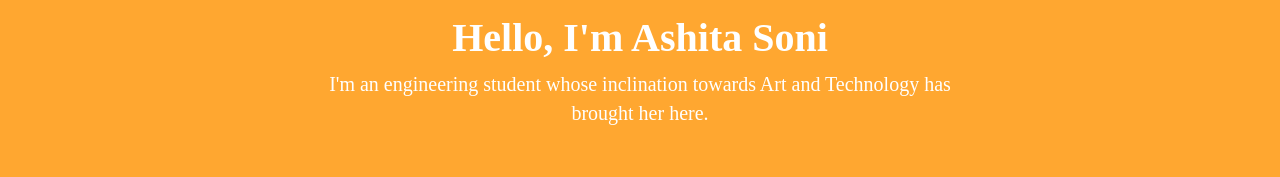
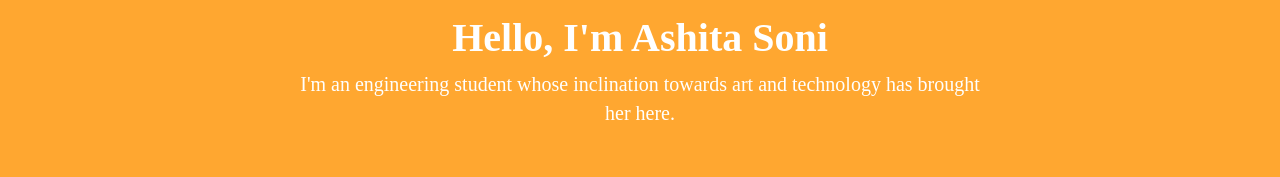
Before and after one commit to ashitasoni/ashitasoni.github.io, a plain HTML site: page index.html in a window 1280 px wide. Shown: the part 212-389 px from the top of the page. Drawn offline with nearby package versions, Linux system fonts and the light colour scheme; a web font is replaced by a local one.

Commit message:
Update index.html

```diff
--- a/index.html
+++ b/index.html
@@ -115,7 +115,7 @@
 	<img src="specs.png" style="width: 25%; height: 25%;">
 	<h1> Hello, I'm Ashita Soni</h1>
 
-	<p style="font-size: 20px;">I'm an engineering student whose inclination towards Art and Technology has brought her here.</p>
+	<p style="font-size: 20px;">I'm an engineering student whose inclination towards art and technology has brought her here.</p>
 	<!--<p style="font-size: 20px;">You'll find me ...</p>-->
 </div>
 <div id="projects" class="container-fluid bg-2">
```
